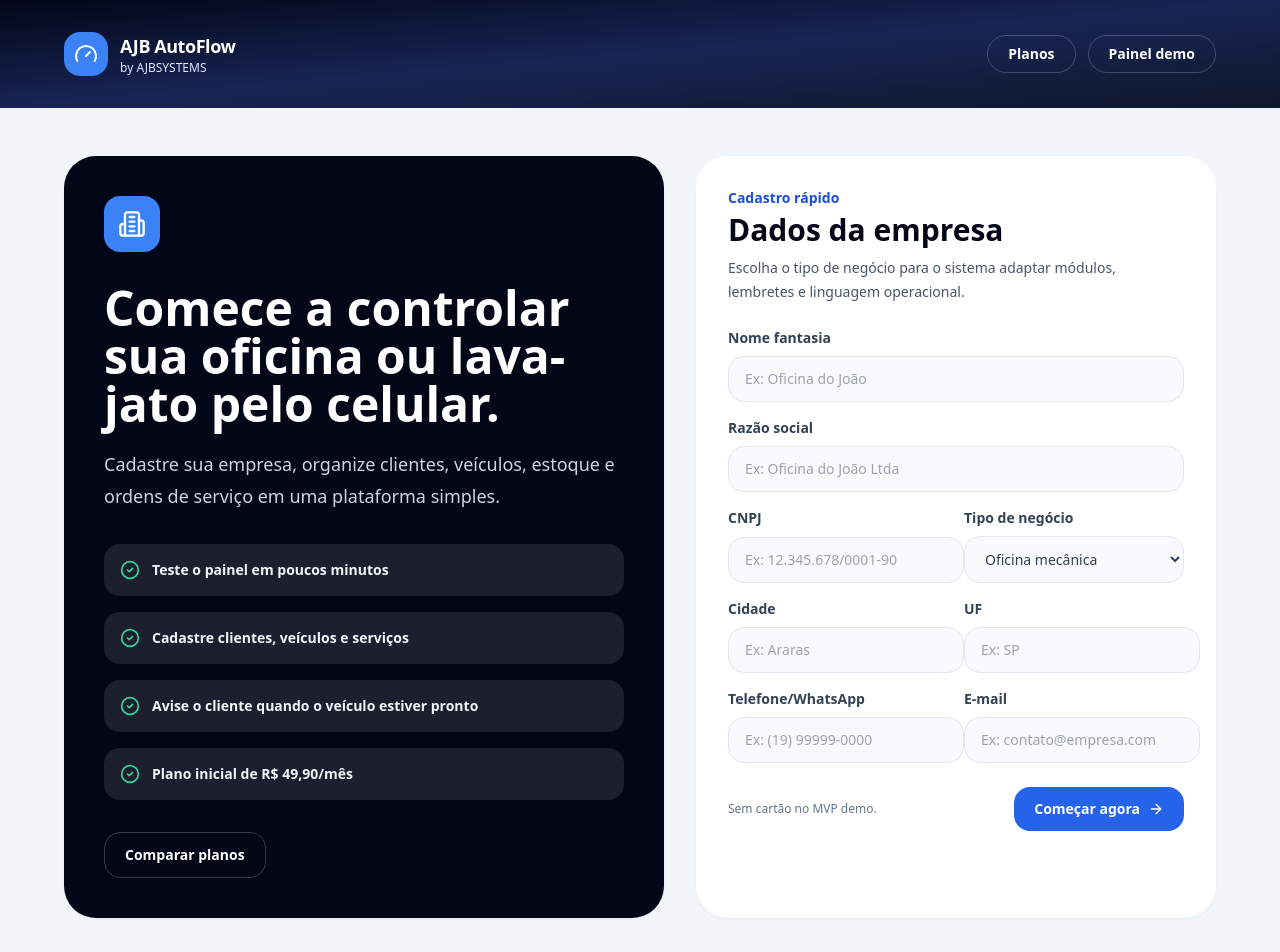
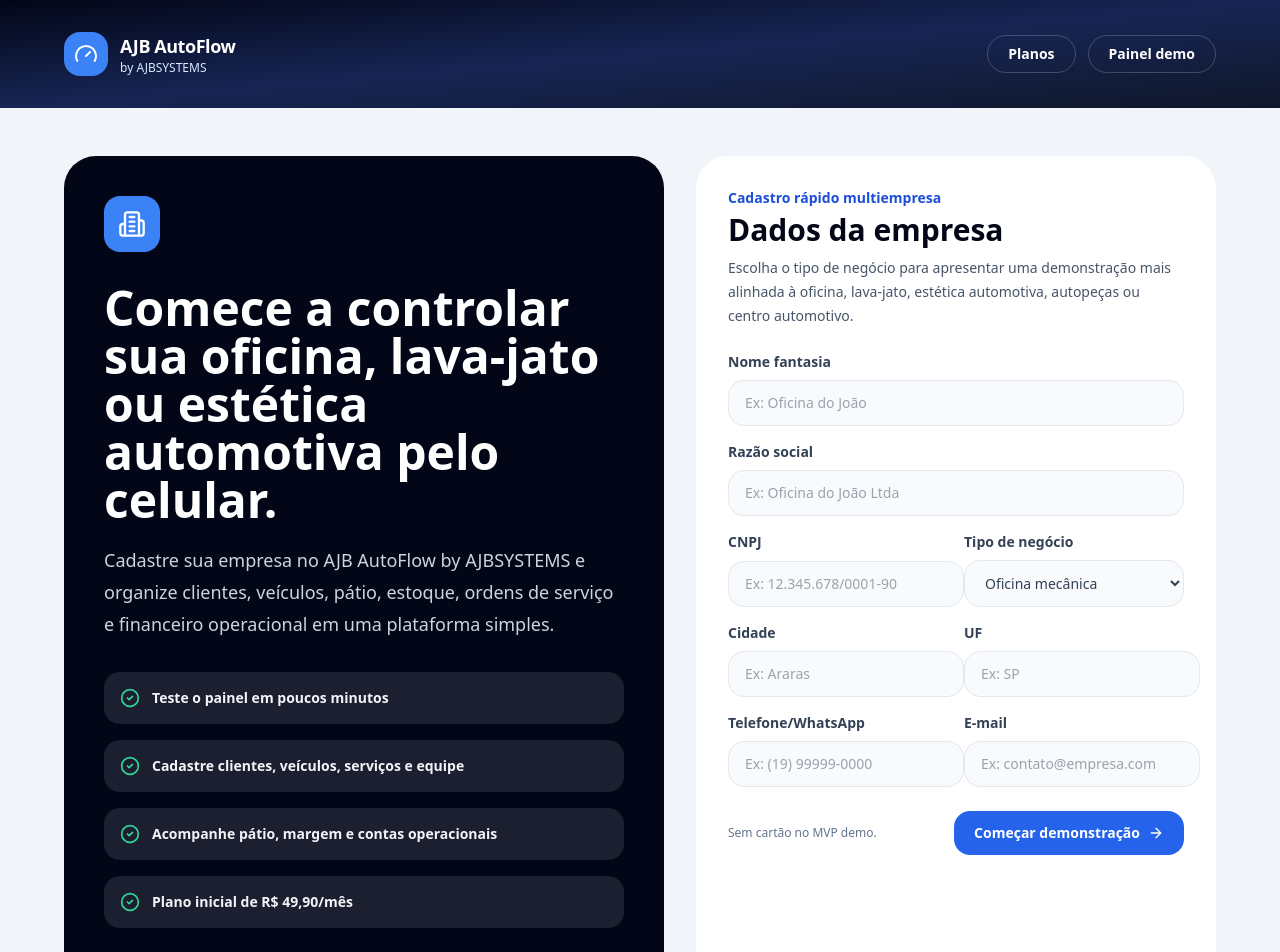
Before and after one commit to anjobrito/ajb-autoflow, a Next.js app: page /comece-agora in a window 1280 px wide. Shown: the top 952 px of the page. Built offline with nearby package versions, Linux system fonts and the light colour scheme.

Commit message:
Fortalece microcopy da pagina comece agora

```diff
--- a/app/comece-agora/page.tsx
+++ b/app/comece-agora/page.tsx
@@ -56,10 +56,10 @@
       <section className="mx-auto grid max-w-7xl gap-8 px-6 py-12 sm:px-10 lg:grid-cols-[1fr_520px] lg:px-16">
         <div className="rounded-[2rem] bg-slate-950 p-8 text-white shadow-sm md:p-10">
           <div className="flex h-14 w-14 items-center justify-center rounded-2xl bg-blue-500"><Building2 className="h-7 w-7" /></div>
-          <h1 className="mt-8 text-4xl font-black leading-tight sm:text-5xl">Comece a controlar sua oficina ou lava-jato pelo celular.</h1>
-          <p className="mt-5 text-lg leading-8 text-slate-300">Cadastre sua empresa, organize clientes, veículos, estoque e ordens de serviço em uma plataforma simples.</p>
+          <h1 className="mt-8 text-4xl font-black leading-tight sm:text-5xl">Comece a controlar sua oficina, lava-jato ou estética automotiva pelo celular.</h1>
+          <p className="mt-5 text-lg leading-8 text-slate-300">Cadastre sua empresa no AJB AutoFlow by AJBSYSTEMS e organize clientes, veículos, pátio, estoque, ordens de serviço e financeiro operacional em uma plataforma simples.</p>
           <div className="mt-8 grid gap-4">
-            {["Teste o painel em poucos minutos", "Cadastre clientes, veículos e serviços", "Avise o cliente quando o veículo estiver pronto", "Plano inicial de R$ 49,90/mês"].map((item) => (
+            {["Teste o painel em poucos minutos", "Cadastre clientes, veículos, serviços e equipe", "Acompanhe pátio, margem e contas operacionais", "Plano inicial de R$ 49,90/mês"].map((item) => (
               <div key={item} className="flex items-center gap-3 rounded-2xl bg-white/10 p-4 text-sm font-bold text-slate-100"><CheckCircle2 className="h-5 w-5 text-emerald-400" />{item}</div>
             ))}
           </div>
@@ -67,9 +67,9 @@
         </div>
 
         <form onSubmit={handleSubmit} className="rounded-[2rem] bg-white p-6 shadow-sm md:p-8">
-          <p className="text-sm font-bold text-blue-700">Cadastro rápido</p>
+          <p className="text-sm font-bold text-blue-700">Cadastro rápido multiempresa</p>
           <h2 className="mt-1 text-3xl font-black">Dados da empresa</h2>
-          <p className="mt-2 text-sm leading-6 text-slate-600">Escolha o tipo de negócio para o sistema adaptar módulos, lembretes e linguagem operacional.</p>
+          <p className="mt-2 text-sm leading-6 text-slate-600">Escolha o tipo de negócio para apresentar uma demonstração mais alinhada à oficina, lava-jato, estética automotiva, autopeças ou centro automotivo.</p>
 
           <div className="mt-6 grid gap-4">
             <Input name="tradeName" label="Nome fantasia" placeholder="Ex: Oficina do João" />
@@ -88,8 +88,8 @@
           </div>
 
           <div className="mt-6 flex items-center justify-between gap-3">
-            {saved ? <span className="text-sm font-bold text-emerald-700">Empresa cadastrada!</span> : <span className="text-xs text-slate-500">Sem cartão no MVP demo.</span>}
-            <button className="inline-flex items-center gap-2 rounded-2xl bg-blue-600 px-5 py-3 text-sm font-black text-white hover:bg-blue-700">Começar agora <ArrowRight className="h-4 w-4" /></button>
+            {saved ? <span className="text-sm font-bold text-emerald-700">Empresa cadastrada para demonstração!</span> : <span className="text-xs text-slate-500">Sem cartão no MVP demo.</span>}
+            <button className="inline-flex items-center gap-2 rounded-2xl bg-blue-600 px-5 py-3 text-sm font-black text-white hover:bg-blue-700">Começar demonstração <ArrowRight className="h-4 w-4" /></button>
           </div>
         </form>
       </section>
```
